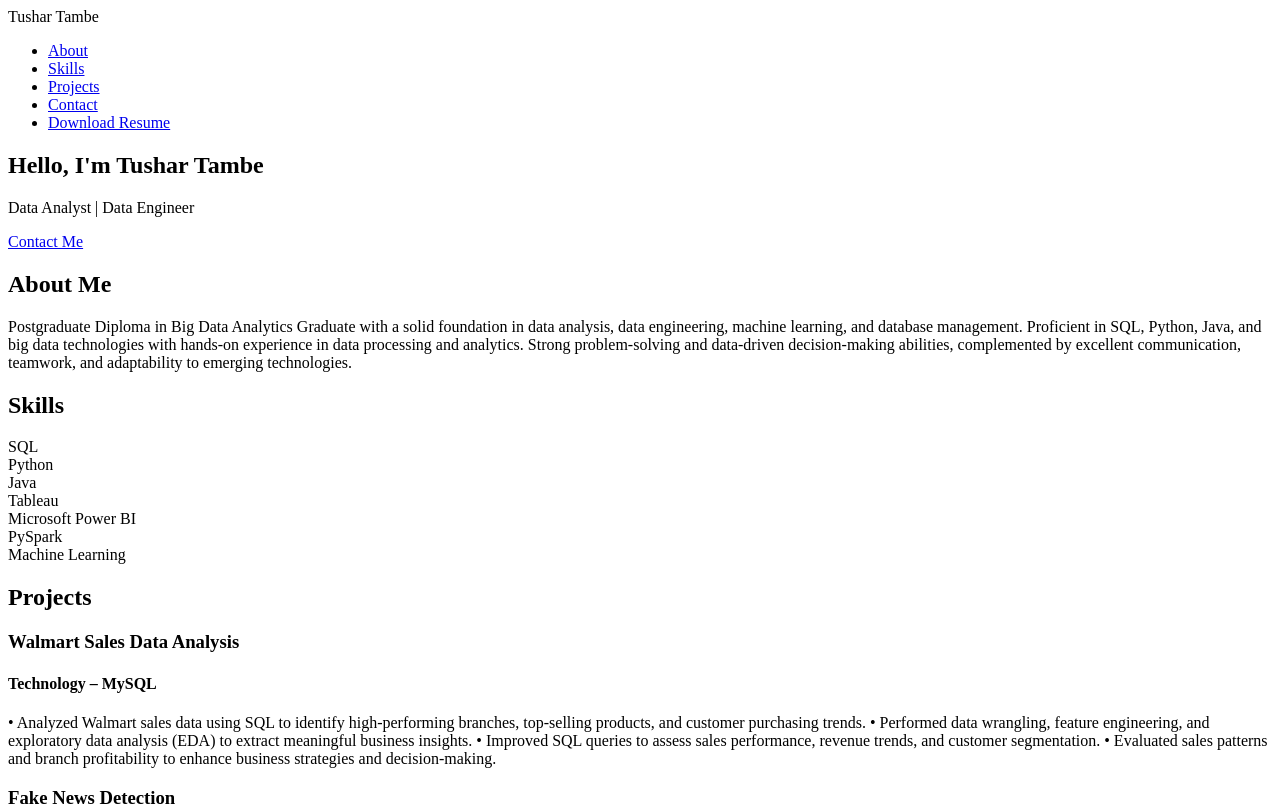
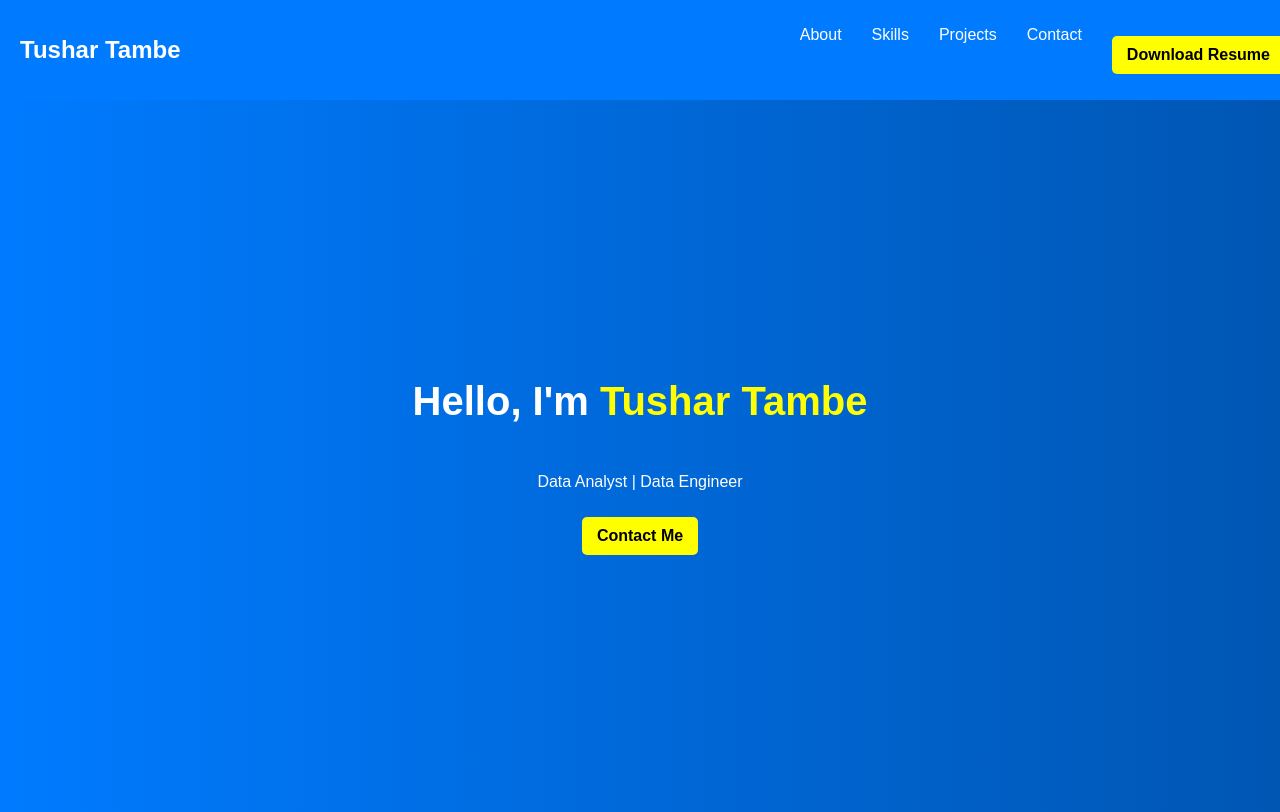
Before and after one commit to tushhaar2406/portfolio, a plain HTML site: page index.html in a window 1280 px wide. Shown: the top 812 px of the page. Drawn offline with Linux system fonts and the light colour scheme.

Commit message:
Add files via upload

```diff
--- a/script.js
+++ b/script.js
@@ -1 +1,8 @@
-(JS content here)
+document.addEventListener("DOMContentLoaded", function () {
+    document.querySelectorAll('a[href^="#"]').forEach(anchor => {
+        anchor.addEventListener("click", function (e) {
+            e.preventDefault();
+            document.querySelector(this.getAttribute("href")).scrollIntoView({ behavior: "smooth" });
+        });
+    });
+});
--- a/style.css
+++ b/style.css
@@ -1 +1,108 @@
-(CSS content here)
+body {
+    font-family: Arial, sans-serif;
+    margin: 0;
+    padding: 0;
+    color: #333;
+    background-color: #f8f9fa;
+    text-align: center;
+}
+
+header {
+    display: flex;
+    justify-content: space-between;
+    align-items: center;
+    background: #007BFF;
+    padding: 10px 20px;
+    color: white;
+    position: fixed;
+    width: 100%;
+    top: 0;
+    z-index: 100;
+}
+
+.logo {
+    font-size: 1.5em;
+    font-weight: bold;
+}
+
+nav ul {
+    list-style: none;
+    display: flex;
+}
+
+nav ul li {
+    margin: 0 15px;
+}
+
+nav ul li a {
+    color: white;
+    text-decoration: none;
+}
+
+#hero {
+    height: 100vh;
+    display: flex;
+    flex-direction: column;
+    justify-content: center;
+    align-items: center;
+    background: linear-gradient(to right, #007BFF, #0056b3);
+    color: white;
+    padding: 50px 20px;
+}
+
+#hero h1 {
+    font-size: 2.5em;
+}
+
+#hero span {
+    color: yellow;
+}
+
+.btn {
+    background: yellow;
+    padding: 10px 15px;
+    text-decoration: none;
+    color: black;
+    font-weight: bold;
+    border-radius: 5px;
+    margin-top: 10px;
+    display: inline-block;
+}
+
+section {
+    padding: 60px 20px;
+}
+
+.skills-list {
+    display: flex;
+    flex-wrap: wrap;
+    justify-content: center;
+}
+
+.skill {
+    background: #007BFF;
+    color: white;
+    padding: 10px 15px;
+    margin: 5px;
+    border-radius: 5px;
+}
+
+.project {
+    background: white;
+    padding: 20px;
+    margin: 10px auto;
+    width: 80%;
+    max-width: 600px;
+    border-radius: 10px;
+    box-shadow: 0px 0px 10px rgba(0, 0, 0, 0.1);
+}
+
+#contact a {
+    color: #007BFF;
+}
+
+footer {
+    background: #0056b3;
+    color: white;
+    padding: 10px;
+}
```
